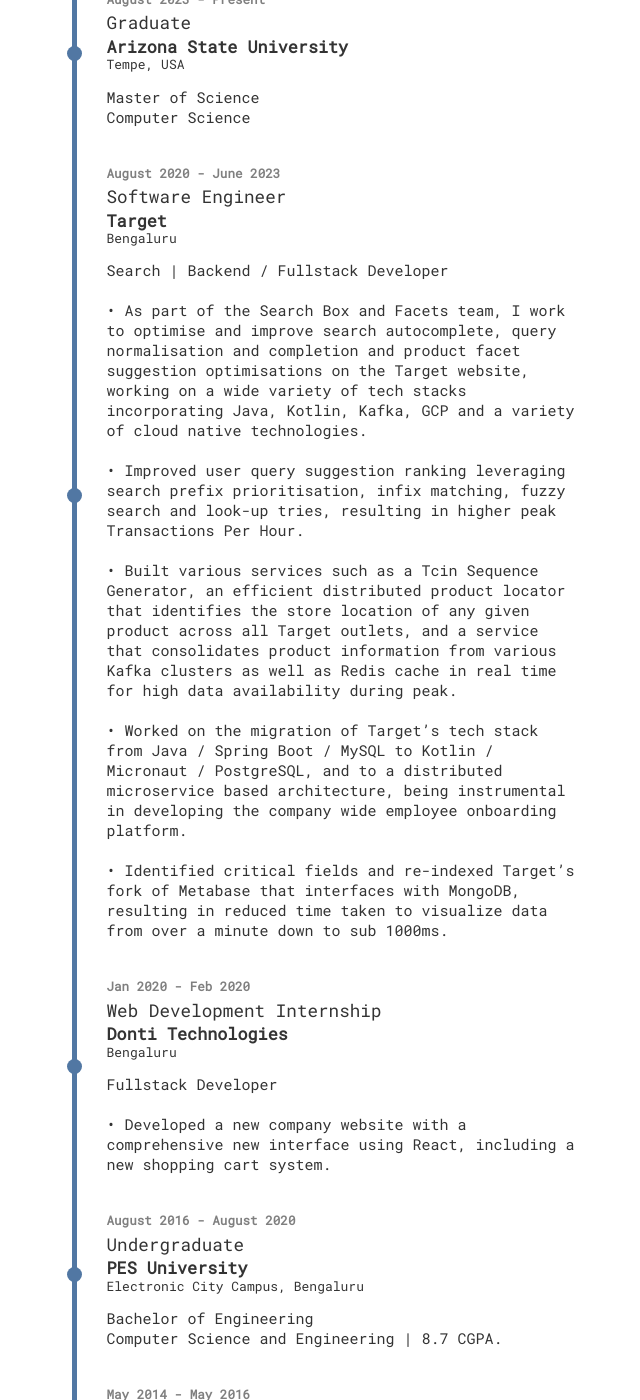
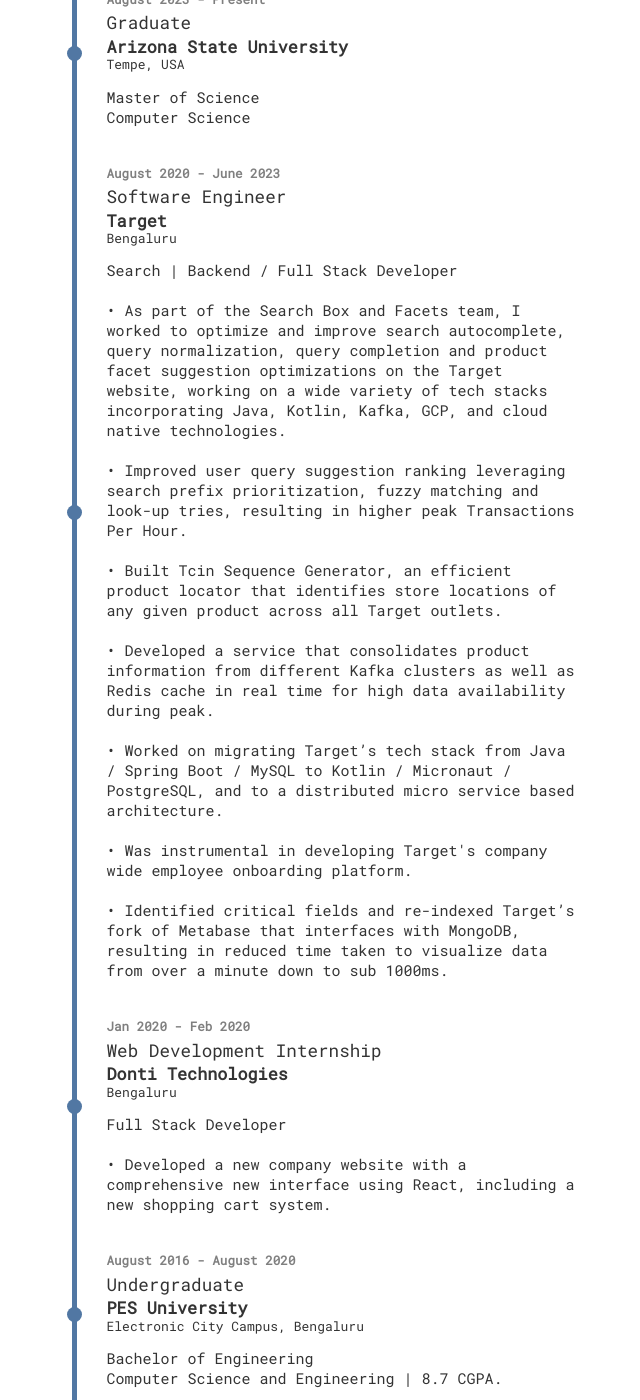
Before and after one commit to anushaa51/anushaa51.github.io, a Jekyll site: the page built from index.html, in a window 1280 px wide and 1400 px high, scrolled down 1295 px. Shown: the whole window, without its empty margins (503-1143 px from the left). Built offline with Jekyll 4.4.1, drawn with Linux system fonts in a browser that asks for light colours; nearby versions of some CDN libraries.

Commit message:
Resume update

```diff
--- a/_config.yml
+++ b/_config.yml
@@ -24,13 +24,13 @@
         experience : Software Engineer
         place: Target
         location: Bengaluru
-        summary: Search | Backend / Fullstack Developer<br/><br/>•	As part of the Search Box and Facets team, I work to optimise and improve search autocomplete, query normalisation and completion and product facet suggestion optimisations on the Target website, working on a wide variety of tech stacks incorporating Java, Kotlin, Kafka, GCP and a variety of cloud native technologies.<br/><br/>•	Improved user query suggestion ranking leveraging search prefix prioritisation, infix matching, fuzzy search and look-up tries, resulting in higher peak Transactions Per Hour.<br/><br/>•	Built various services such as a Tcin Sequence Generator, an efficient distributed product locator that identifies the store location of any given product across all Target outlets, and a service that consolidates product information from various Kafka clusters as well as Redis cache in real time for high data availability during peak.<br/><br/>•	Worked on the migration of Target’s tech stack from Java / Spring Boot / MySQL to Kotlin / Micronaut / PostgreSQL, and to a distributed microservice based architecture, being instrumental in developing the company wide employee onboarding platform.<br/><br/>•	Identified critical fields and re-indexed Target’s fork of Metabase that interfaces with MongoDB, resulting in reduced time taken to visualize data from over a minute down to sub 1000ms.
+        summary: Search | Backend / Full Stack Developer<br/><br/>•	As part of the Search Box and Facets team, I worked to optimize and improve search autocomplete, query normalization, query completion and product facet suggestion optimizations on the Target website, working on a wide variety of tech stacks incorporating Java, Kotlin, Kafka, GCP, and cloud native technologies.<br/><br/>•	Improved user query suggestion ranking leveraging search prefix prioritization, fuzzy matching and look-up tries, resulting in higher peak Transactions Per Hour.<br/><br/>•	Built Tcin Sequence Generator, an efficient product locator that identifies store locations of any given product across all Target outlets.<br/><br/>•	Developed a service that consolidates product information from different Kafka clusters as well as Redis cache in real time for high data availability during peak.<br/><br/>•	Worked on migrating Target’s tech stack from Java / Spring Boot / MySQL to Kotlin / Micronaut / PostgreSQL, and to a distributed micro service based architecture. <br/><br/>• Was instrumental in developing Target's company wide employee onboarding platform. <br/><br/>• Identified critical fields and re-indexed Target’s fork of Metabase that interfaces with MongoDB, resulting in reduced time taken to visualize data from over a minute down to sub 1000ms.
       - start : Jan 2020
         end : Feb 2020
         experience : Web Development Internship
         place: Donti Technologies
         location: Bengaluru
-        summary: Fullstack Developer<br/><br/>•	Developed a new company website with a comprehensive new interface using React, including a new shopping cart system.
+        summary: Full Stack Developer<br/><br/>•	Developed a new company website with a comprehensive new interface using React, including a new shopping cart system.
       - start : August 2016
         end : August 2020
         experience : Undergraduate
```
Also changed, not shown: 2 other files.
